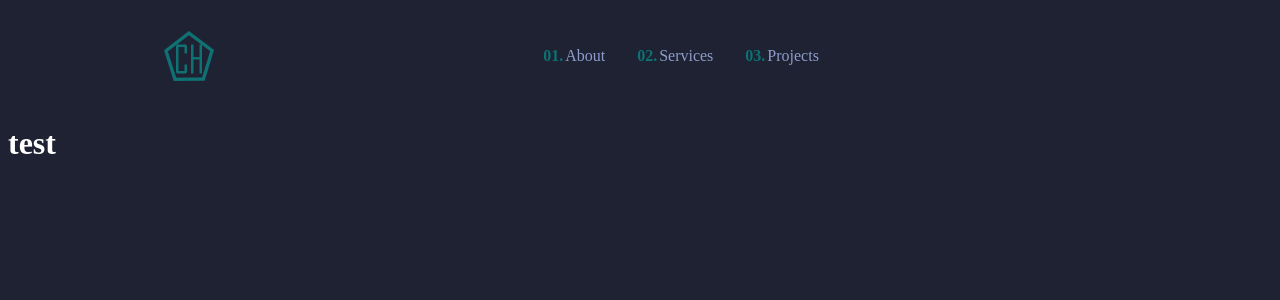
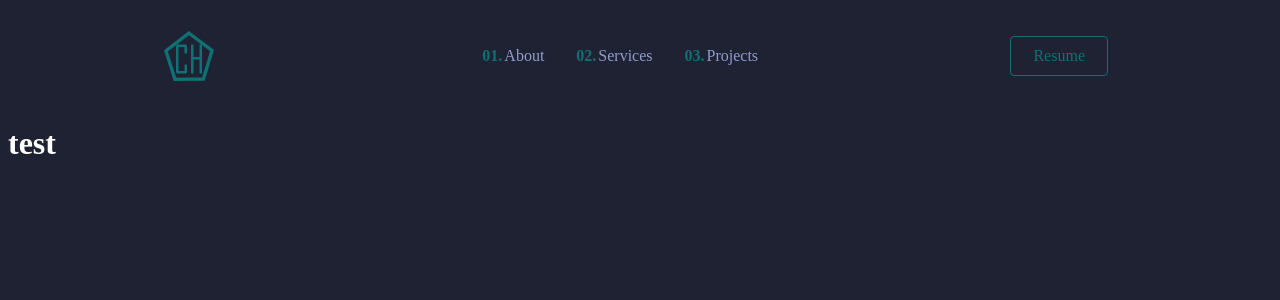
Before and after one commit to Shyflowerrs/React-Portfolio, a React (Create React App) app: page / in a window 1280 px wide. Shown: the top 300 px of the page. Built offline with nearby package versions, Linux system fonts and the light colour scheme.

Commit message:
Added resume link to nav bar
Added css stylings and resume link to nav bar. Hid resume asset from git.

```diff
--- a/src/Components/Navbar/Navbar.js
+++ b/src/Components/Navbar/Navbar.js
@@ -3,7 +3,6 @@ import { NavLink as Link } from 'react-router-dom'
 import {FaBars} from 'react-icons/fa'
 
 export const Nav = styled.nav`
-
   height: 80px;
   display: flex;
   justify-content: space-between;
@@ -67,12 +66,11 @@ export const NavBtn = styled.nav`
 `;
 
 export const NavBtnLink = styled(Link)`
+  border: 1px solid #0f7173;
   border-radius: 4px;
-  background: #256ce1;
   padding: 10px 22px;
-  color: #fff;
+  color: #0f7173;
   outline: none;
-  border: none;
   cursor: pointer;
   transition: all 0.2s ease-in-out;
   text-decoration: none;
--- a/src/Components/Navbar/index.js
+++ b/src/Components/Navbar/index.js
@@ -5,6 +5,7 @@ import React from "react";
 
 const Navbar = () => {
   const logo = require('../../assets/logo.png')
+  const resume = require('../../assets/Chelsea_Resume.pdf')
   return (
     <>
       <Nav>
@@ -27,7 +28,9 @@ const Navbar = () => {
           </NavLink>
         </NavMenu>
         <NavBtn>
-
+        <NavBtnLink to={resume} target = "_blank" activeStyle>
+          Resume
+        </NavBtnLink>
         </NavBtn>
       </Nav>
     </>
```
Also changed, not shown: 1 other file (tests, documents, lock files or other folders).
